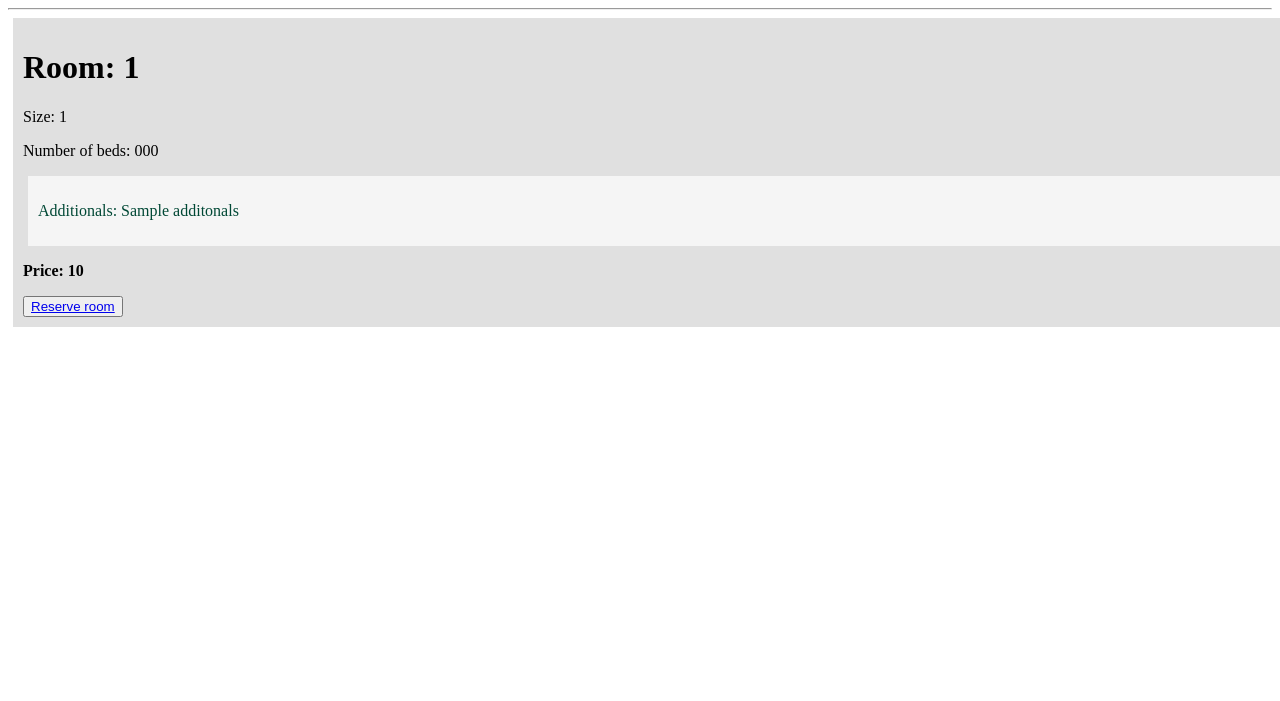
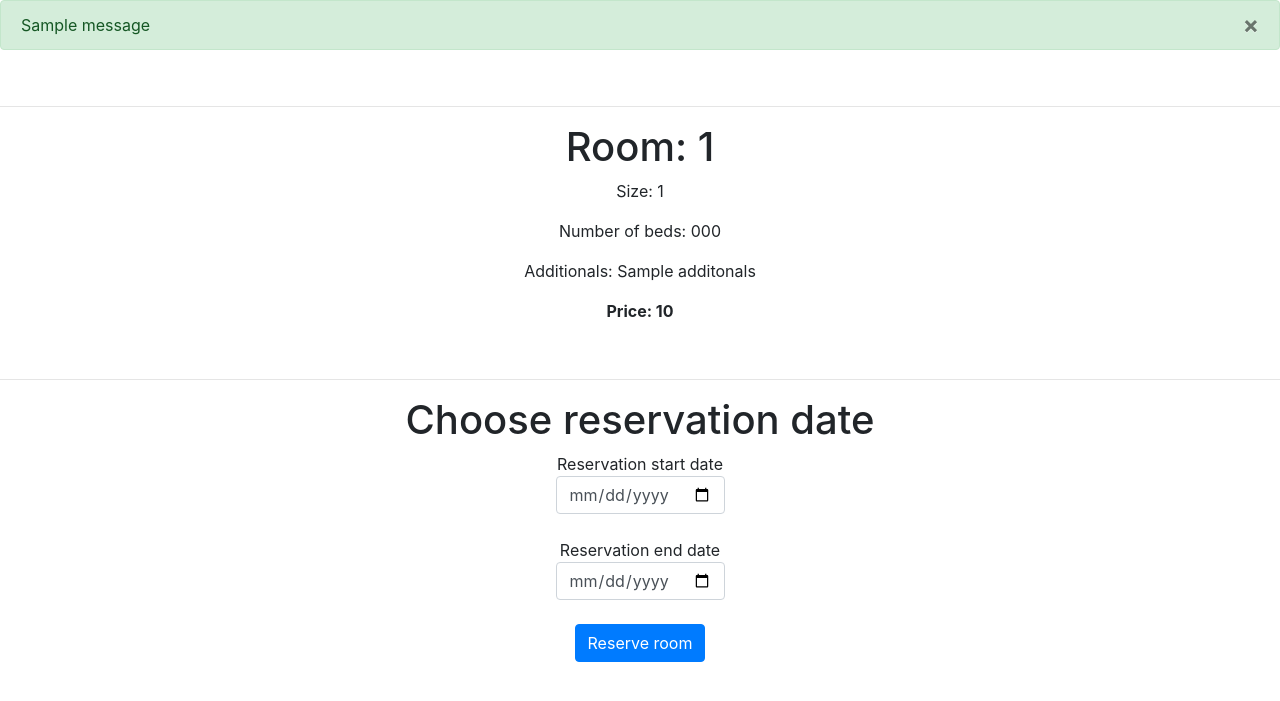
Before and after one commit to DawidBogon/HotelBookingApp, a Python web app: template website/templates/hotel.html in a window 1280 px wide. Shown: the top 701 px of the page. Run offline with Jinja, Linux system fonts and the light colour scheme; the template is opened without the code that fills it: most values are stand-ins (such as "Sample title", 1, 10 or a date in 2020); one stand-in notice (Sample message) is shown; some libraries are stand-ins or nearby versions.

Commit message:
Hotel webpage (5002/<room_id)

```diff
--- a/website/access_point.py
+++ b/website/access_point.py
@@ -89,7 +89,7 @@ def return_rooms():
         number_of_beds = input_json['no_of_beds']
         # additionals = input_json['additionals']
         price = input_json['price']
-        rating = input_json['max_rating']
+        rating = input_json['min_rating']
         city = input_json['city']
         rooms = website.Room.query.filter(and_(website.Room.city == city,
                                                website.Room.rating >= rating,
--- a/website/templates/hotel.html
+++ b/website/templates/hotel.html
@@ -1,35 +1,79 @@
 <!DOCTYPE html>
 <html lang="en">
 <head>
-    <meta charset="UTF-8">
-    <title>{% block title %} {% endblock %} - FlaskApp</title>
-    <style>
-        .room {
-            flex: 20%;
-            padding: 10px;
-            margin: 5px;
-            background-color: #e0e0e0;
-            inline-size: 100%;
-        }
-
-        .add {
-            padding: 10px;
-            margin: 5px;
-            background-color: #f5f5f5;
-            color: #004835;
-        }
-    </style>
+    <meta charset="utf-8" />
+    <meta name="viewport" content="width=device-width, initial-scale=1" />
+    <link
+      rel="stylesheet"
+      href="https://stackpath.bootstrapcdn.com/bootstrap/4.4.1/css/bootstrap.min.css"
+      integrity="sha384-Vkoo8x4CGsO3+Hhxv8T/Q5PaXtkKtu6ug5TOeNV6gBiFeWPGFN9MuhOf23Q9Ifjh"
+      crossorigin="anonymous"
+    />
+    <link
+      rel="stylesheet"
+      href="https://stackpath.bootstrapcdn.com/font-awesome/4.7.0/css/font-awesome.min.css"
+      crossorigin="anonymous"
+    />
+    <title>{% block title %} {% endblock %}Hotel</title>
 </head>
 <body>
+
+    {% with messages = get_flashed_messages(with_categories=true) %} {% if
+    messages %} {% for category, message in messages %} {% if category ==
+    'error' %}
+    <div class="alert alert-danger alter-dismissable fade show" role="alert">
+      {{ message }}
+      <button type="button" class="close" data-dismiss="alert">
+        <span aria-hidden="true">&times;</span>
+      </button>
+    </div>
+    {% else %}
+    <div class="alert alert-success alter-dismissable fade show" role="alert">
+      {{ message }}
+      <button type="button" class="close" data-dismiss="alert">
+        <span aria-hidden="true">&times;</span>
+      </button>
+    </div>
+    {% endif %} {% endfor %} {% endif %} {% endwith %}
+
+    <br>
     <hr>
     <div class="room">
-        <h1>Room: {{ room.id }}</h1>
-        <p>Size: {{ room.size }}</p>
-        <p>Number of beds: {{ room.number_of_beds }}</p>
-        <div class="add"><p>Additionals: {{ room.additonals }}</p></div>
-        <p><b>Price: {{ room.price }}</b></p>
-{#    <button type="submit" class="btn btn-primary">Reserve room</button>#}
-    <button> <a class="nav-item nav-link" id="reservation" href="./reservation">Reserve room</a></button>
+        <h1 align="center">Room: {{ room.id }}</h1>
+        <p align="center">Size: {{ room.size }}</p>
+        <p align="center">Number of beds: {{ room.number_of_beds }}</p>
+        <p align="center">Additionals: {{ room.additonals }}</p>
+        <p align="center"><b>Price: {{ room.price }}</b></p>
     </div>
+
+    <br>
+    <hr>
+    <h1 align="center">Choose reservation date</h1>
+    <form method="POST">
+        <div align="center" class="form-group">
+            <label  for="reservation_start">Reservation start date
+            <input
+                type="date"
+                class="form-control"
+                id="reservation_start"
+                name="reservation_start"
+            />
+            </label>
+        </div>
+        <div align="center" class="form-group">
+            <label for="reservation_end">Reservation end date
+            <input
+                type="date"
+                class="form-control"
+                id="reservation_end"
+                name="reservation_end"
+            />
+            </label>
+        </div>
+
+        <div align="center">
+            <button type="submit" class="btn btn-primary" >Reserve room</button>
+        </div>
+    </form>
 </body>
 </html>
--- a/website/templates/rooms_list.html
+++ b/website/templates/rooms_list.html
@@ -5,7 +5,7 @@
   {% for room in room_list %}
   <li class="list-group-item">
     {{ room.price }} {{ room.city }} {{ room.rating}} {{ room.number_of_beds }}
-    <button type="button" class="close" onClick=makeReservatioon(hotel_url)> <!-- TODO: MAKE BUTTON TO REDIRECT--> >
+    <button type="button" class="close" onClick=makeReservation(hotel_url)> <!-- TODO: MAKE BUTTON TO REDIRECT--> >
       <span aria-hidden="true">&times;</span>
     </button>
   </li>
```
Also changed, not shown: website/hotel.py (+48 -4 lines).
